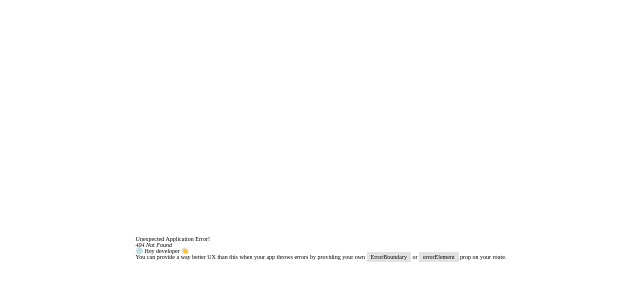
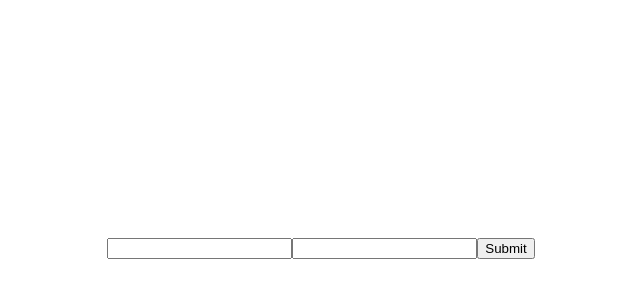
Before and after one commit to duglikespiano/reactjs-best-practice, a React (Create React App) app: page /25_form_tips in a window 1280 px wide. Before the commit this address had no page. Shown: the part 152-452 px from the top of the page, without its empty margins (319-959 px from the left). Built offline with nearby package versions, Linux system fonts and the light colour scheme.

Commit message:
25 - FORM TIPS

```diff
--- a/src/components/0_home/componentsInfo.ts
+++ b/src/components/0_home/componentsInfo.ts
@@ -119,6 +119,11 @@ export const componentsInfo = [
 		name: 'normalizing state',
 		path: '/24_normalizing_state',
 	},
+	{
+		id: 25,
+		name: 'form tips',
+		path: '/25_form_tips',
+	},
 ];
 
 export const updateHexColor = () => {
--- /dev/null
+++ b/src/components/25_form_tips/FormTips.tsx
@@ -0,0 +1,34 @@
+// Code below has many states, handler
+// Actually it can be convereted into normal HTML form components
+// import { useState } from 'react';
+// export default function FormTips() {
+// 	const [email, setEmail] = useState('');
+// 	const [password, setPassword] = useState('');
+
+// 	const submitHandler = (event: React.FormEvent) => {
+// 		console.log(event);
+// 	};
+// 	return (
+// 		<form onSubmit={submitHandler}>
+// 			<input value={email} onChange={(event) => setEmail(event.target.value)} />
+// 			<input value={password} type="password" onChange={(event) => setPassword(event.target.value)} />
+// 			<button type="submit">Submit</button>
+// 		</form>
+// 	);
+// }
+
+export default function FormTips() {
+	const submitHandler = (event: React.FormEvent<HTMLFormElement>) => {
+		event.preventDefault();
+		const formData = new FormData(event.currentTarget);
+		const formJson = Object.fromEntries(formData.entries());
+		console.log(formJson);
+	};
+	return (
+		<form onSubmit={submitHandler}>
+			<input name="email" />
+			<input name="password" type="password" />
+			<button type="submit">Submit</button>
+		</form>
+	);
+}
```
Also changed, not shown: src/Route.tsx (+6 -1 lines).
